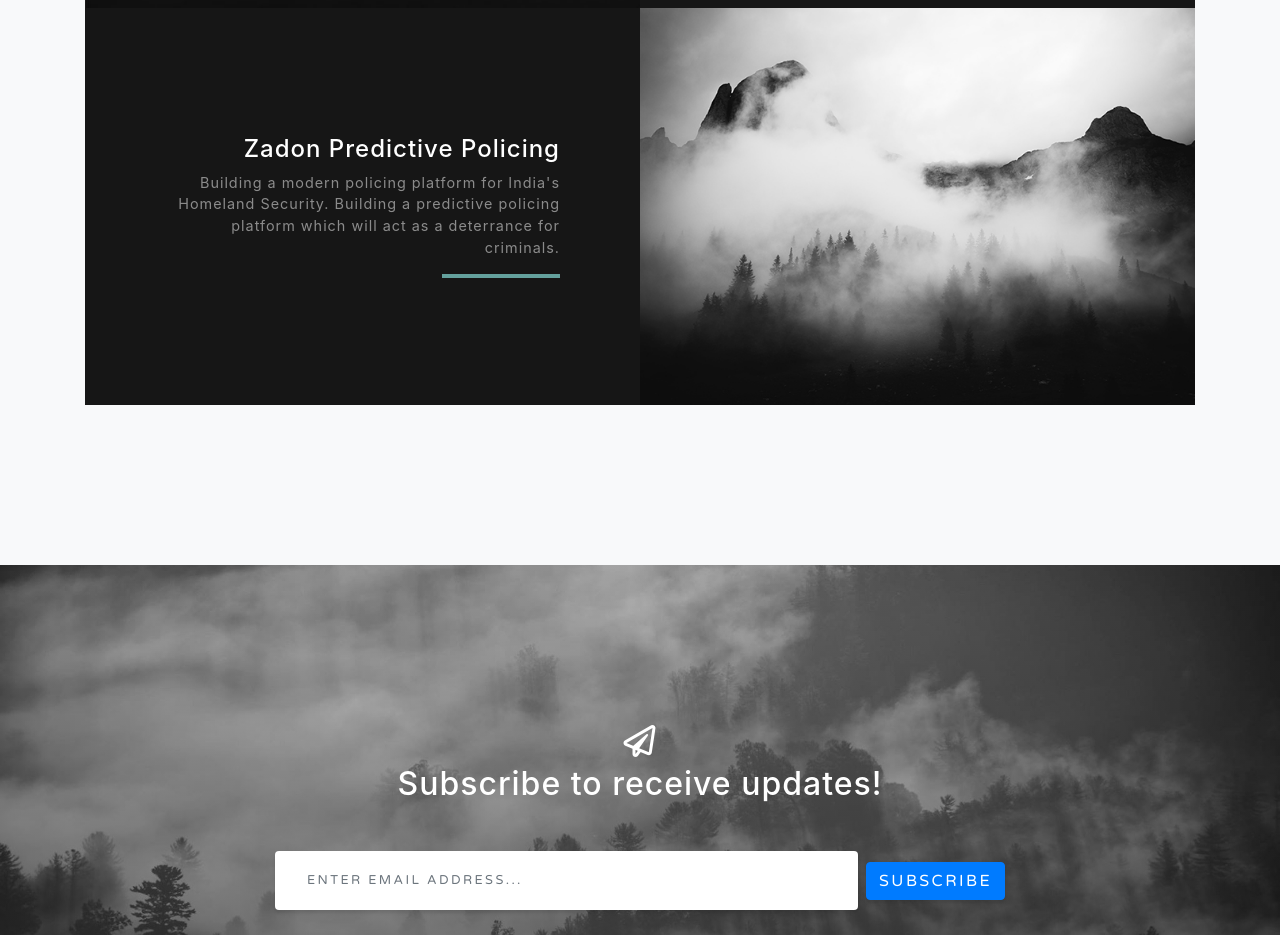
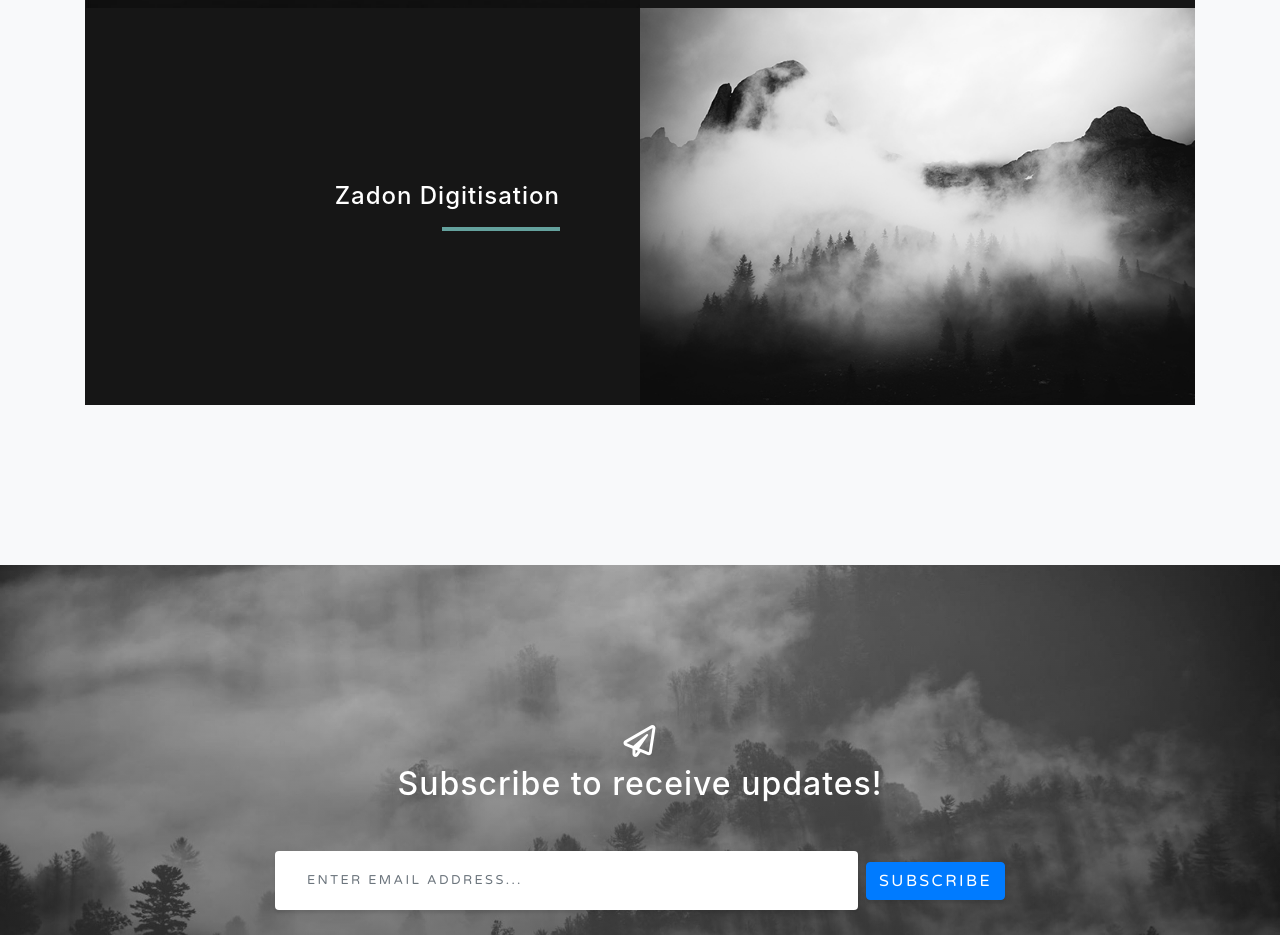
Before and after one commit to nandishhasbi/Zadon, a website with bundled scripts: page index.html in a window 1280 px wide. Shown: the part 2360-3295 px from the top of the page. Built offline with nearby package versions, Linux system fonts and the light colour scheme.

Commit message:
removed policing

```diff
--- a/index.html
+++ b/index.html
@@ -121,8 +121,8 @@
             <div class="bg-black text-center h-100 project">
               <div class="d-flex h-100">
                 <div class="project-text w-100 my-auto text-center text-lg-right">
-                  <h4 class="text-white">Zadon Predictive Policing</h4>
-                  <p class="mb-0 text-white-50">Building a modern policing platform for India's Homeland Security. Building a predictive policing platform which will act as a deterrance for criminals.</p>
+                  <h4 class="text-white">Zadon Digitisation</h4>
+                  <p class="mb-0 text-white-50"></p>
                   <hr class="d-none d-lg-block mb-0 mr-0">
                 </div>
               </div>
```
